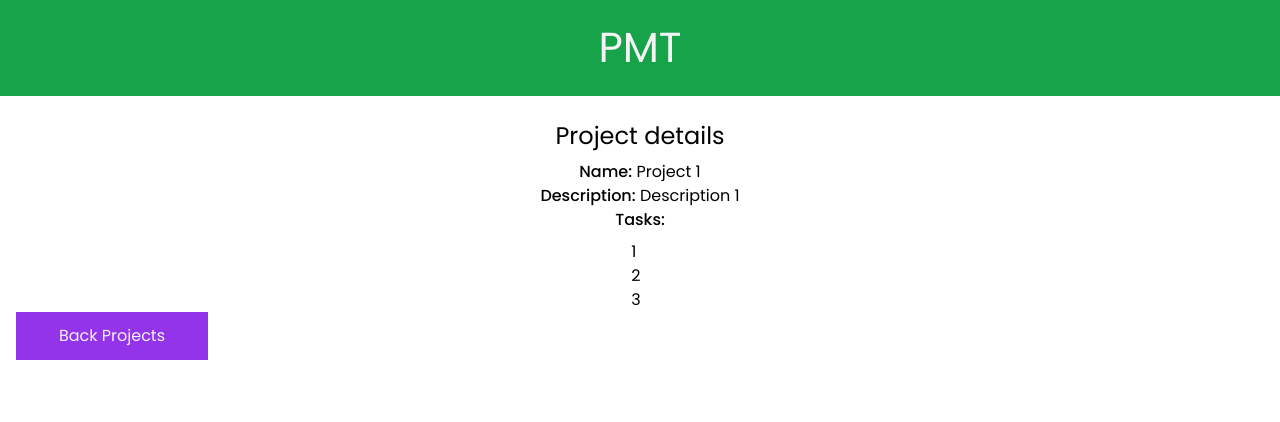
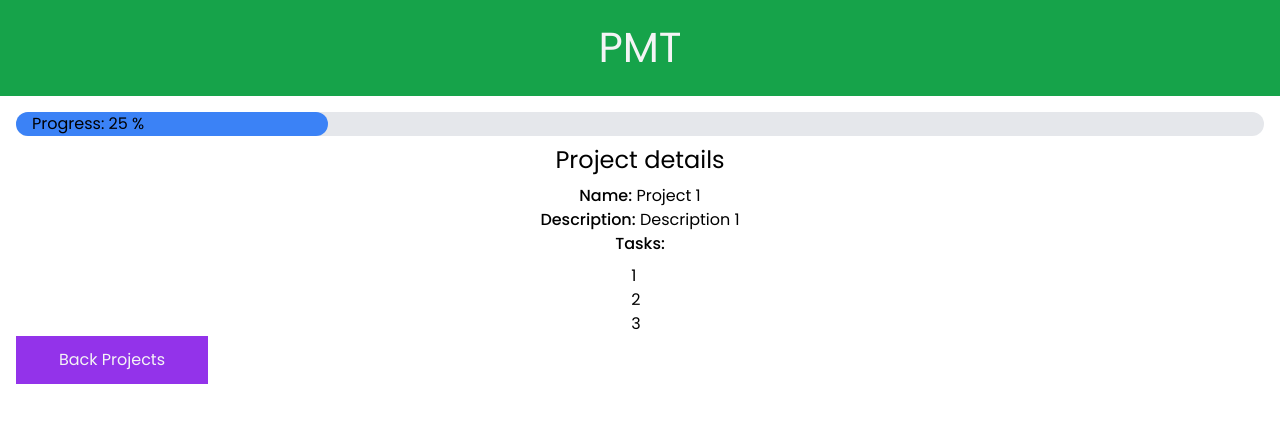
Before and after one commit to lostmart/PMT-front, an Angular app: page /project/1 in a window 1280 px wide. Shown: the top 422 px of the page. Built offline with nearby package versions, Linux system fonts and the light colour scheme.

Commit message:
new progress bar

```diff
--- /dev/null
+++ b/src/app/component/ui/progress-bar/progress-bar.component.html
@@ -0,0 +1,4 @@
+<div class="w-full bg-gray-200 rounded-full h-6 relative">
+    <span class="absolute start-4"> Progress: {{ progress }} %</span>
+    <div class="h-6 rounded-full bg-blue-500 transition-all duration-300 px-4" [style.width.%]="progress"></div>
+</div>
--- a/src/app/localData/projects.ts
+++ b/src/app/localData/projects.ts
@@ -8,6 +8,7 @@ export const projectsListData: Project[] = [
     startDate: '2021-01-01',
     owner: 1,
     tasks: [1, 2, 3],
+    progress: 0,
   },
   {
     id: 2,
@@ -17,6 +18,7 @@ export const projectsListData: Project[] = [
     owner: 2,
     tasks: [],
     members: [1, 2, 3],
+    progress: 50,
   },
   {
     id: 3,
@@ -25,5 +27,6 @@ export const projectsListData: Project[] = [
     startDate: '2021-03-01',
     owner: 3,
     tasks: [7, 8, 9],
+    progress: 100,
   },
 ];
--- a/src/app/pages/single-project/single-project.component.html
+++ b/src/app/pages/single-project/single-project.component.html
@@ -1,4 +1,5 @@
 <section class="p-4">
+    <app-progress-bar [progress]="currentProgress"></app-progress-bar>
     <h1 class="text-center text-2xl mt-2">Project details</h1>
     <article class="flex flex-col items-center mt-2">
         <h2><span class="font-medium">Name:</span> {{ foundProject?.name }}</h2>
--- a/src/app/pages/single-project/single-project.component.ts
+++ b/src/app/pages/single-project/single-project.component.ts
@@ -5,11 +5,12 @@ import { ActivatedRoute, RouterLink } from '@angular/router';
 import { themeStyles } from '../../../styles';
 import { ButtonComponent } from '../../component/ui/button/button.component';
 import { NgFor, NgIf } from '@angular/common';
+import { ProgressBarComponent } from '../../component/ui/progress-bar/progress-bar.component';
 
 @Component({
   selector: 'app-single-project',
   standalone: true,
-  imports: [RouterLink, ButtonComponent, NgIf, NgFor],
+  imports: [RouterLink, ButtonComponent, NgIf, NgFor, ProgressBarComponent],
   templateUrl: './single-project.component.html',
   styleUrl: './single-project.component.css',
 })
@@ -19,6 +20,8 @@ export class SingleProjectComponent {
   foundProject: Project | null | undefined = null;
   theme = themeStyles.secondary;
 
+  currentProgress = 25;
+
   constructor() {
     const id: string | null = this.route.snapshot.paramMap.get('id');
     this.foundProject = this.housingService.getProjectById(id ? id : '');
--- a/src/types/Project.ts
+++ b/src/types/Project.ts
@@ -6,4 +6,9 @@ export type Project = {
   owner: number | string;
   tasks: number[] | string[];
   members?: number[];
+  progress: number
 };
+
+export function isValidProgress(progress: number): boolean {
+  return progress >= 0 && progress <= 100;
+}
```
Also changed, not shown: src/app/component/ui/progress-bar/progress-bar.component.ts (added, +13 -0 lines), src/app/component/ui/progress-bar/progress-bar.component.css (added), 1 other file (tests, documents, lock files or other folders).
